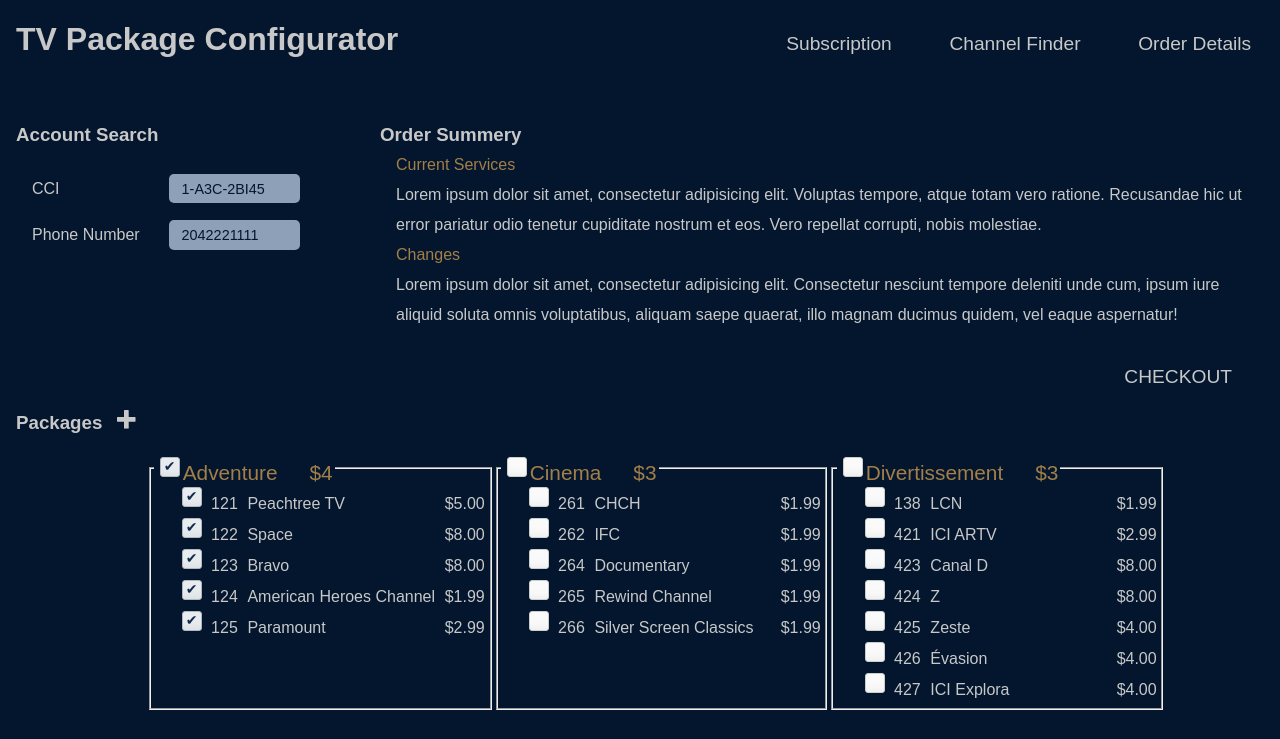
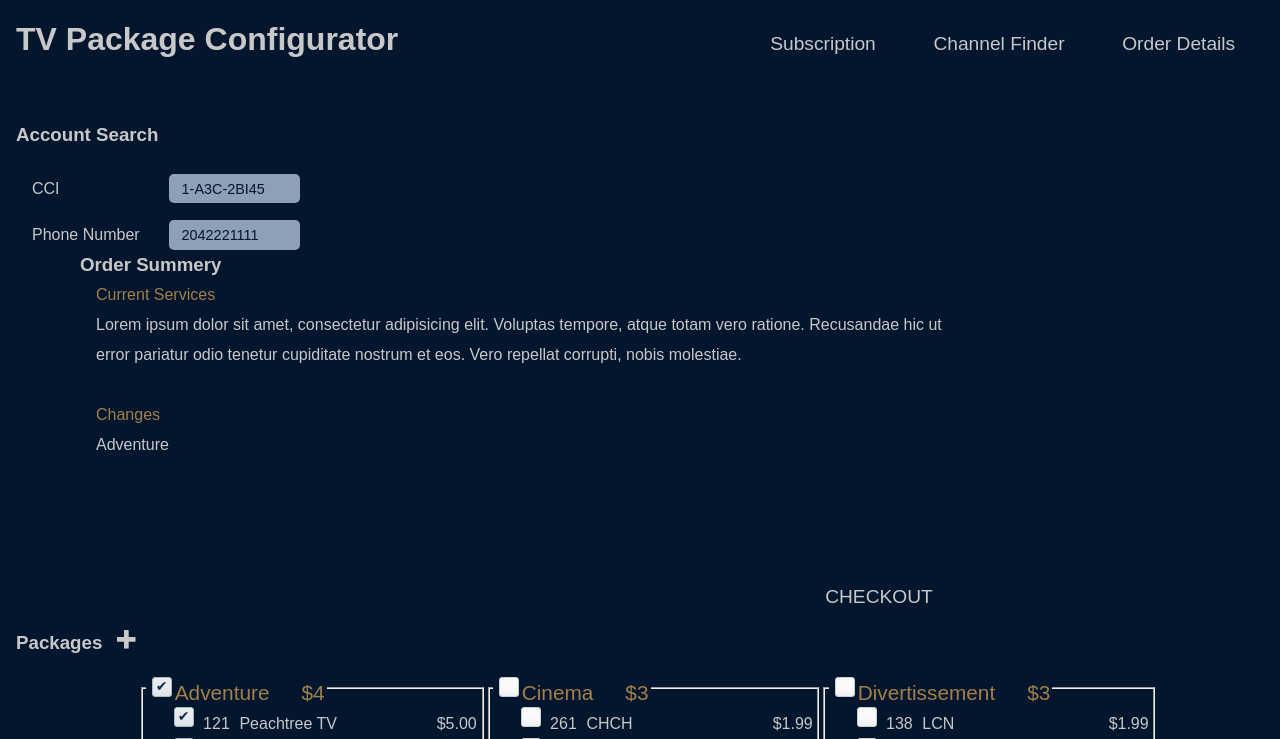
Before and after one commit to hematy61/tv-package-configurator, a website: page index.html in a window 1280 px wide. Both pictures are taken after a click on the checkbox "Adventure". Shown: the top 739 px of the page. Drawn offline with Linux system fonts and the light colour scheme.

Commit message:
changing Changes Display to show selected groups

```diff
--- a/public/css/style.css
+++ b/public/css/style.css
@@ -16,10 +16,12 @@ body {
   padding: 0;
   font-family: Arial, Helvetica, sans-serif;
   max-width: 1500px;
-  margin: 0 auto;
+  /*margin: 0 auto;*/
   background: #03162E;
   color: #c8c8c8;
   line-height: 30px;
+	overflow-x: hidden;
+	margin-right: 1rem;
 }
 
 ul, h1, h3, h4, li, p {
@@ -111,6 +113,7 @@ input[type="checkbox"]:checked:after {
 /*--------------------- Header ----------------------*/
 header {
 	display: flex;
+	flex-wrap: wrap;
 	justify-content: space-between;
 	align-items: baseline;
 	margin-bottom: 2rem;
@@ -147,6 +150,7 @@ h1 {
 /*-------- Account Search And Order Summary ---------*/
 .search-and-order-container {
 	display: flex;
+	flex-wrap: wrap;
 	padding-left: 1rem;
 	width: 100%;
 }
@@ -169,6 +173,7 @@ h1 {
 	padding-bottom: 1rem;
 	align-items: center;
 }
+
 
 .phone-number {
 	display: flex;
@@ -210,6 +215,11 @@ input:focus {
 padding:0 1rem 0 1rem;
 }
 
+.changes-display,
+.current-services {
+	min-height: 120px;
+}
+
 .checkout {
 	display: flex;
 	flex-direction: row-reverse;
@@ -224,7 +234,7 @@ padding:0 1rem 0 1rem;
 /*------------------ Channel Groups -----------------*/
 .packages-section {
 	width: 100%;
-	padding-left: 1rem;
+	padding: 0 1rem;
 }
 
 .packages-section h3 {
--- a/src/index.js
+++ b/src/index.js
@@ -283,6 +283,7 @@ const groupsNames = [
 /* ================== General Variables =======================
    ============================================================*/
 let changeDisplay = document.querySelector(".changes-display");
+let changes =[];
 
 // Making Elements with attributes and text values -----------
 function elementAndAttrMaker (type, attr, val, text){
@@ -376,11 +377,12 @@ function channelMaker (group, fieldset){
 // By selecting and deselecting a group legend, all subchannels are being toggled
 
 let legend = document.querySelectorAll("legend input");
-legend.forEach((eachLegend) => {
+legend.forEach((eachLegend, i) => {
 	// handeling group selecting
 	eachLegend.addEventListener("click", () => {
 		let channelsGroup = document.querySelectorAll(`div.${eachLegend.id} input`);
-		// let selectedChannels =[];
+
+		// selecting all channels of a group if its legend was selected
 		channelsGroup.forEach((channel, index) => {
 			if (channelsGroup[0].checked === true){
 				channelsGroup[index].checked = true;
@@ -388,6 +390,22 @@ legend.forEach((eachLegend) => {
 				channelsGroup[index].checked = false;
 			}
 		});
+
+		// Updating Change Display for added groups
+		if (eachLegend.checked === true){
+			if (changes.indexOf(groupsNames[i].name) === -1) {
+				changes.push(groupsNames[i].name);
+				changeDisplay.innerText = changes.join(" - ");
+				console.log("changes", changes)
+			}
+		}
+
+		// Updating Change Display for removed groups
+		if (eachLegend.checked === false){
+			let afterSlice = changes.splice(changes.indexOf(groupsNames[i].name), (changes.indexOf(groupsNames[i].name) + 1));
+			changeDisplay.innerText = changes.join(" - ");
+
+		}
 	});
 
 	// handeling unchecking selected group if one of subchannels unselected
```
